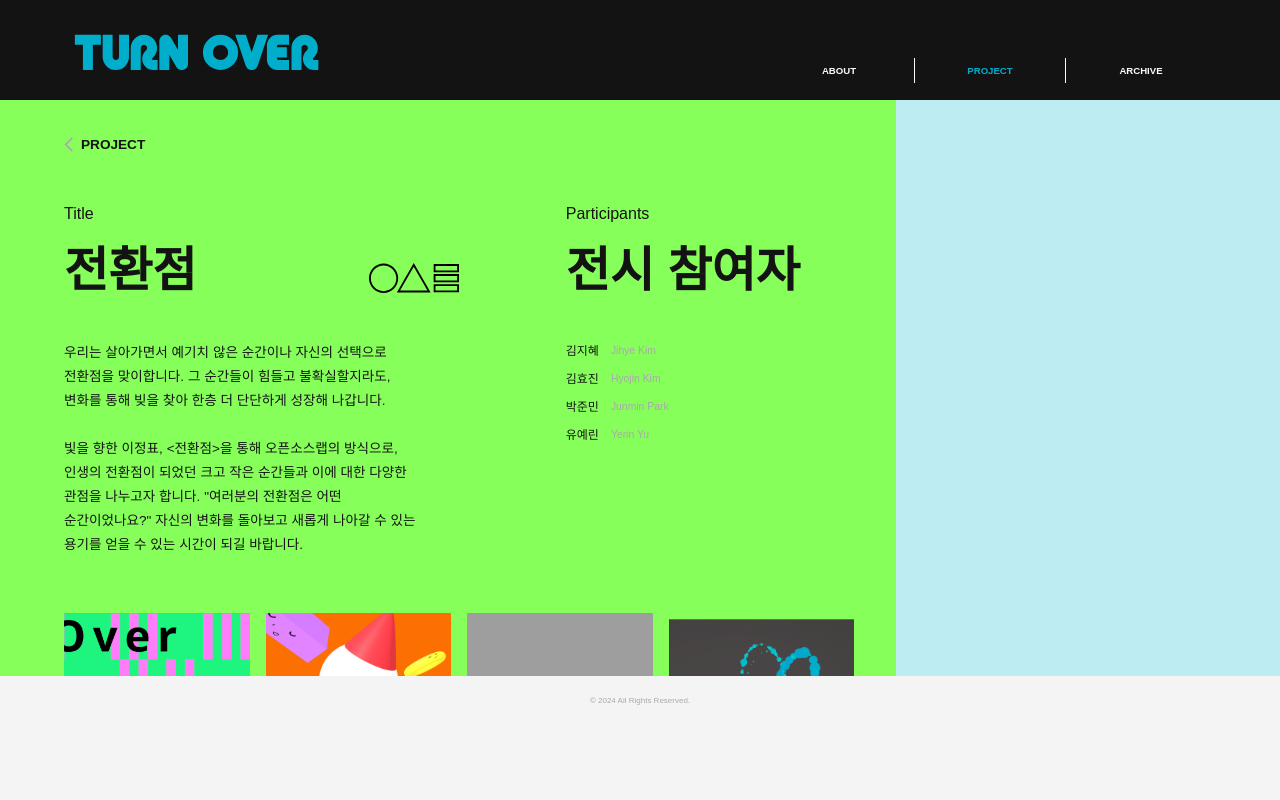
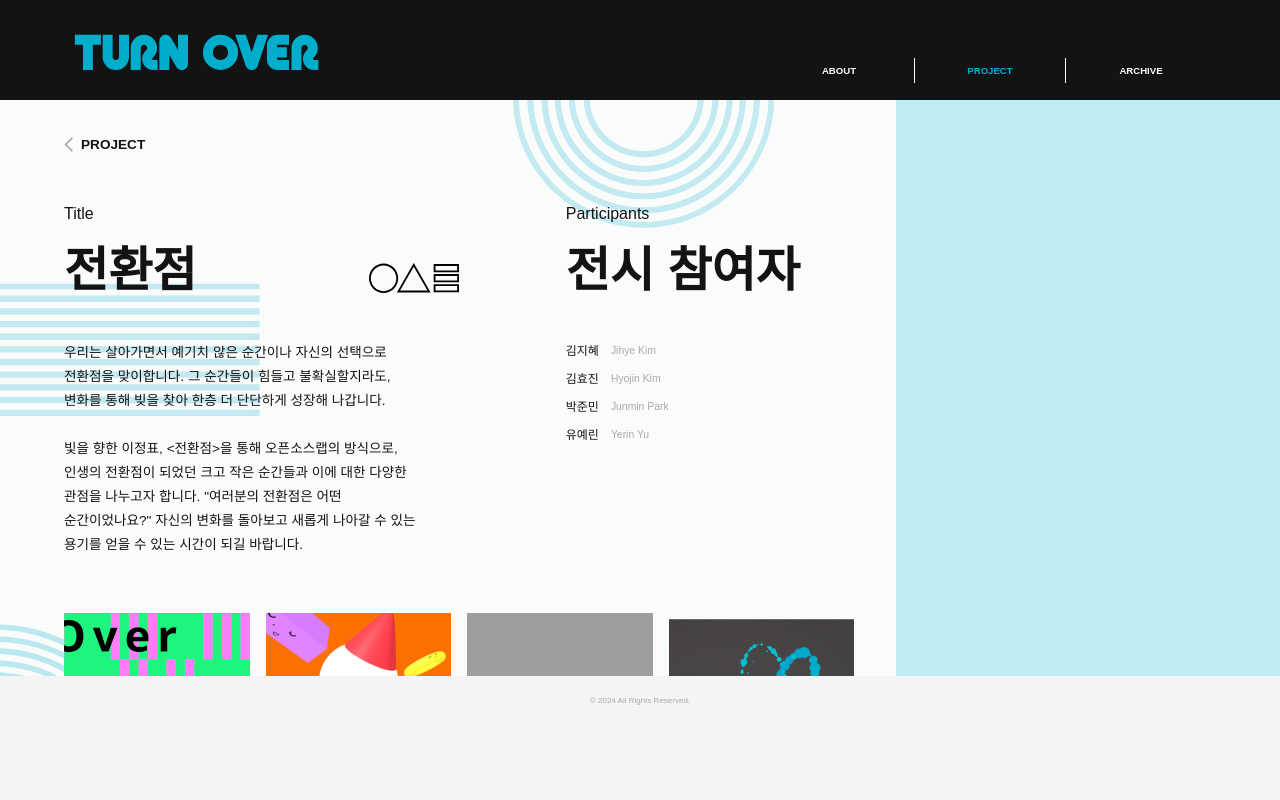
Before and after one commit to hidcCombEx/TurnOver, a plain HTML site: page osl.html in a window 1280 px wide. Drawn offline with Linux system fonts and the light colour scheme; grey boxes are pictures that could not be loaded; a web font is replaced by a local one.

Commit message:
style2 css 재업

```diff
--- a/style2.css
+++ b/style2.css
@@ -47,8 +47,8 @@ main {
     justify-content: space-between;
     align-items: stretch;
     margin: 0 auto;
-
-    background-color: aquamarine;
+/*
+    background-color: aquamarine; */
 }
 
 
@@ -59,8 +59,8 @@ main {
 .leftbg {
     width: 70%;
     height: 100%;
-    background-color: aqua;
-    /* background-color: #FAFBFB; */
+    /* background-color: aqua; */
+    background-color: #FAFBFB;
     background-image: url("images/content_bg.svg");
     background-size: cover;
     background-repeat: no-repeat;
@@ -81,7 +81,7 @@ main {
     flex-direction: row;
     justify-content: space-between;
     padding-left: 5vw;
-    background-color: #87ff5b;
+    /* background-color: #87ff5b; */
 
 }
 
```
